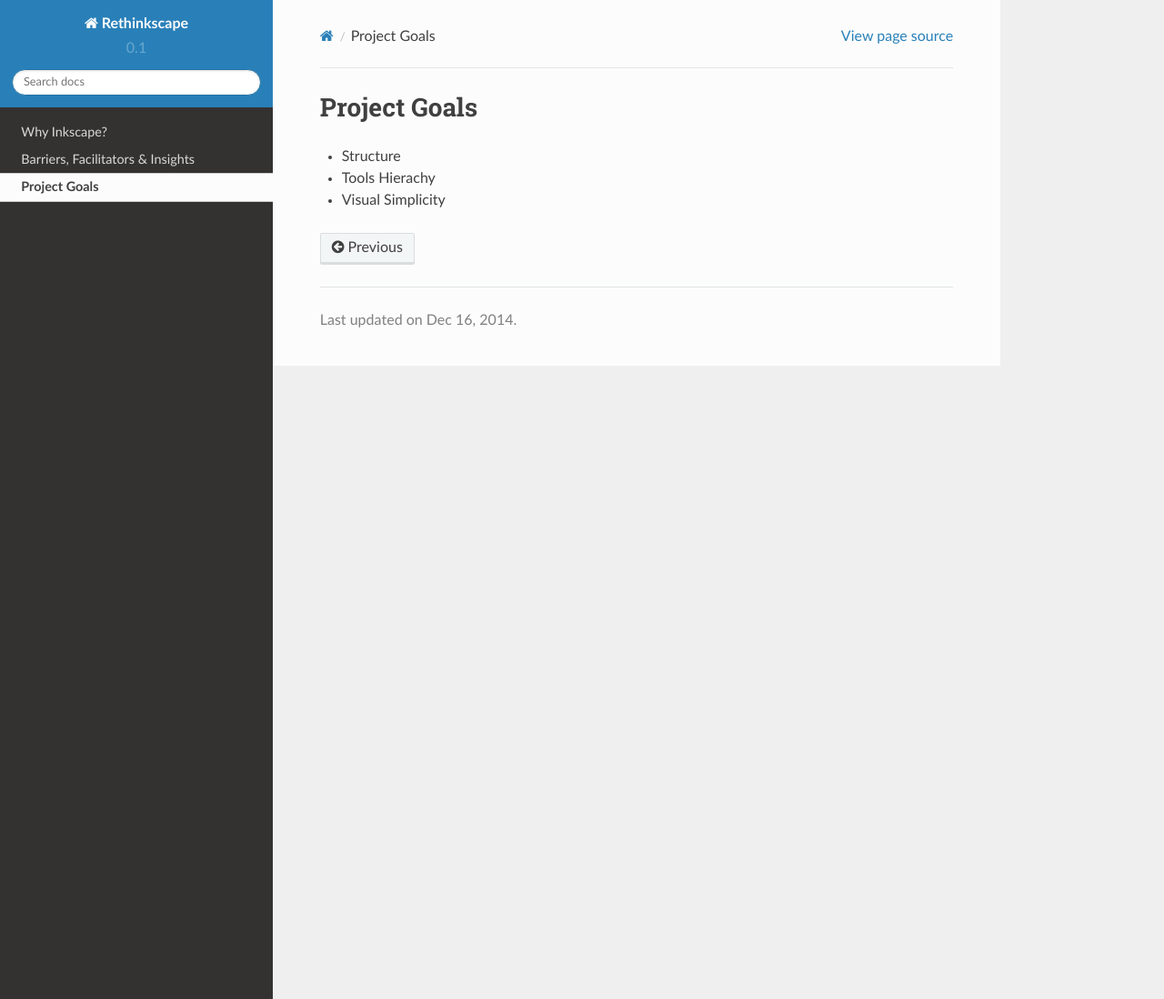
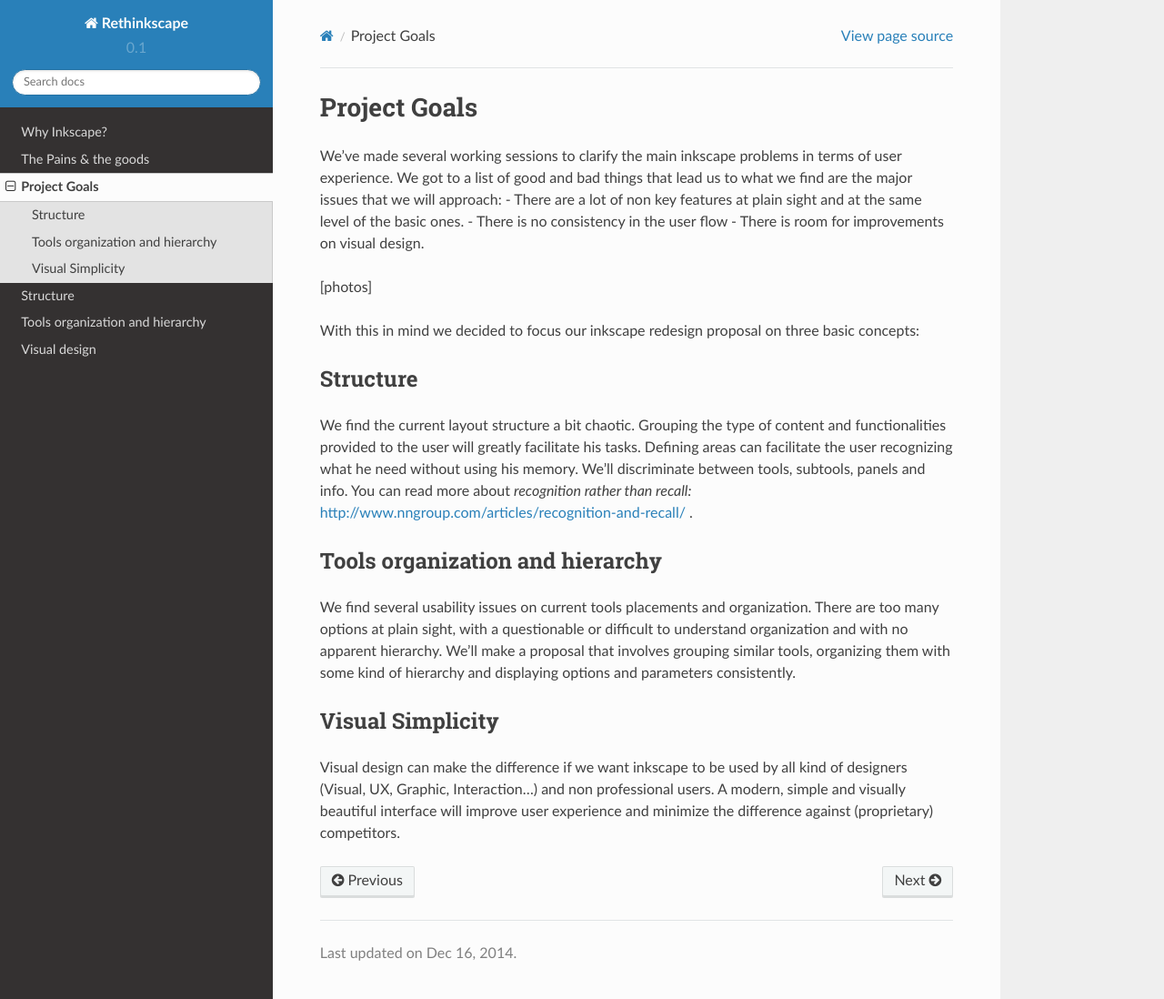
Before and after one commit to PIWEEK/rethinkscape, a Sphinx documentation site: the page built from docs/goals/index.rst, in a window 1280 px wide and 1098 px high. Shown: the whole window at 91% size. Built offline with Sphinx 7.4.7 and the Read the Docs theme 2.0.0, drawn with Linux system fonts in a browser that asks for light colours.

Commit message:
Project documentation structure

```diff
--- a/docs/barriers/index.rst
+++ b/docs/barriers/index.rst
@@ -1,8 +1,8 @@
-Barriers, Facilitators & Insights
+The Pains & the goods
 =================================
 
-Barriers :(
-------------
+Pains (Barriers) :(
+-----------------------
 
 - There're a lot of unused features at plain sight
 - It's hard to find specific functionalities
@@ -17,8 +17,8 @@
 - Room for improvements on groups & layers management
 - Room for improvements on gradients
 
-Facilitators :)
-----------------
+Goods (Facilitators) :)
+--------------------------
 
 - Complies with image standards
 - Powerful shortcuts system
--- a/docs/goals/index.rst
+++ b/docs/goals/index.rst
@@ -1,6 +1,23 @@
 Project Goals
 =================================
 
-- Structure
-- Tools Hierachy
-- Visual Simplicity
+We’ve made several working sessions to clarify the main inkscape problems in terms of user experience. We got to a list of good and bad things that lead us to what we find are the major issues that we will approach:
+- There are a lot of non key features at plain sight and at the same level of the basic ones.
+- There is no consistency in the user flow
+- There is room for improvements on visual design.
+
+[photos]
+
+With this in mind we decided to focus our inkscape redesign proposal on three basic concepts:
+
+Structure
+------------------------
+We find the current layout structure a bit chaotic. Grouping the type of content and functionalities provided to the user will greatly facilitate his tasks. Defining areas can facilitate the user recognizing what he need without using his memory. We’ll discriminate between tools, subtools, panels and info. You can read more about *recognition rather than recall:* http://www.nngroup.com/articles/recognition-and-recall/ .
+
+Tools organization and hierarchy
+------------------------------------------
+We find several usability issues on current tools placements and organization. There are too many options at plain sight, with a questionable or difficult to understand organization and with no apparent hierarchy. We’ll make a proposal that involves grouping similar tools, organizing them with some kind of hierarchy and displaying options and parameters consistently.
+
+Visual Simplicity
+-------------------------------
+Visual design can make the difference if we want inkscape to be used by all kind of designers (Visual, UX, Graphic, Interaction...) and non professional users. A modern, simple and visually beautiful interface will improve user experience and minimize the difference against (proprietary) competitors.
--- a/docs/index.rst
+++ b/docs/index.rst
@@ -22,6 +22,9 @@
    main/index.rst
    barriers/index.rst
    goals/index.rst
+   structure/index.rst
+   tools/index.rst
+   visual/index.rst
 
 
 =================================
--- /dev/null
+++ b/docs/tools/index.rst
@@ -0,0 +1,7 @@
+Tools organization and hierarchy
+=================================
+
+- Grouping related functions
+- Gestalt
+- Facilitate finding
+- Hierarchy
--- /dev/null
+++ b/docs/visual/index.rst
@@ -0,0 +1,7 @@
+Visual design
+=================================
+
+- The Taiga sample
+- Icons
+- Panel reorganization
+- Simplicity: less is more effect
```
Also changed, not shown: docs/structure/index.rst (added, +7 -0 lines), docs/images/structure.png (added).
